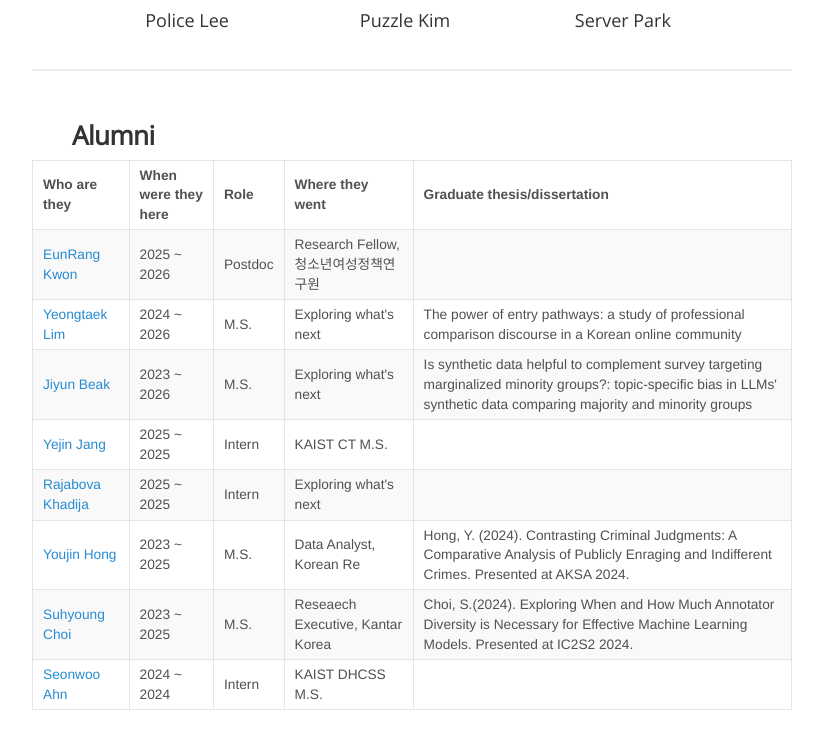
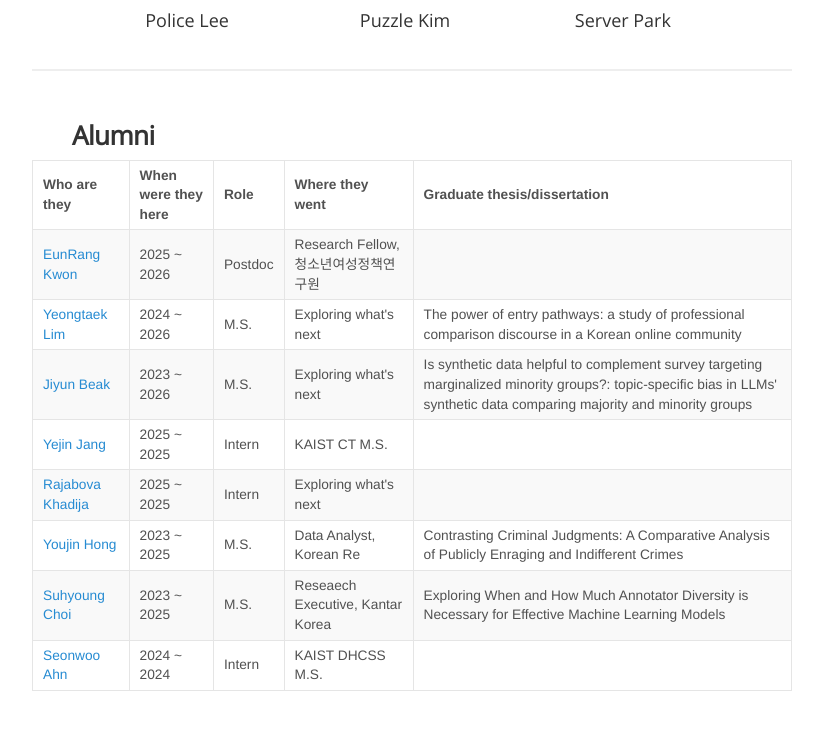
Before and after one commit to catslab-kaist/catslab-kaist.github.io, a Jekyll site: the page built from people.md, in a window 1280 px wide and 900 px high, scrolled down 1341 px, cut to the strip 110-859 px from the top of the window. Shown: the whole strip, without its empty margins (228-1051 px from the left). Built offline with Jekyll 4.4.1, drawn with Linux system fonts in a browser that asks for light colours; nearby versions of some CDN libraries.

Commit message:
Strip citation text from thesis field, keep title only
Suhyoung Choi and Youjin Hong's thesis entries had the full citation
(author, year, venue) baked in; trim to just the title for
consistency with the other alumni entries.

Co-Authored-By: Claude Sonnet 5 <noreply@anthropic.com>

```diff
--- a/_people/Suhyoung_Choi.md
+++ b/_people/Suhyoung_Choi.md
@@ -6,7 +6,7 @@ joined: 2023
 ended: 2025
 role: M.S.
 destination: Reseaech Executive, Kantar Korea
-thesis: "Choi, S.(2024). Exploring When and How Much Annotator Diversity is Necessary for Effective Machine Learning Models. Presented at IC2S2 2024."
+thesis: "Exploring When and How Much Annotator Diversity is Necessary for Effective Machine Learning Models"
 ---
 
 <img width="300" src="{{site.baseurl}}/images/people/{{page.avatar}}" onerror="this.src='{{site.baseurl}}/images/people/404.jpg';" data-action="zoom">
--- a/_people/Youjin_Hong.md
+++ b/_people/Youjin_Hong.md
@@ -6,7 +6,7 @@ joined: 2023
 ended: 2025
 role: M.S.
 destination: Data Analyst, Korean Re
-thesis: "Hong, Y. (2024). Contrasting Criminal Judgments: A Comparative Analysis of Publicly Enraging and Indifferent Crimes. Presented at AKSA 2024."
+thesis: "Contrasting Criminal Judgments: A Comparative Analysis of Publicly Enraging and Indifferent Crimes"
 ---
 
 <img width="300" src="{{site.baseurl}}/images/people/{{page.avatar}}" onerror="this.src='{{site.baseurl}}/images/people/404.jpg';" data-action="zoom">
```
